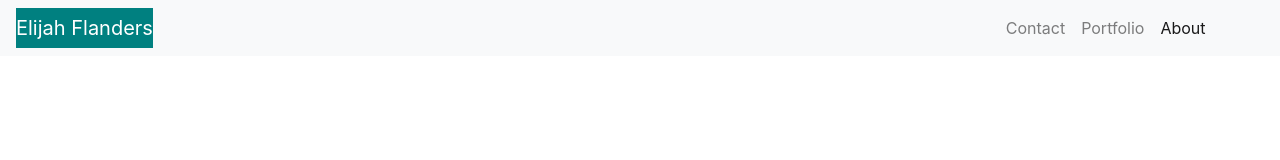
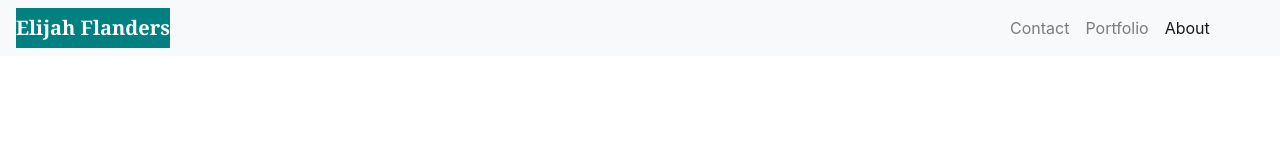
Before and after one commit to ElijahFlanders96/Responsive_Portfolio, a plain HTML site: page index.html in a window 1280 px wide. Drawn offline with nearby package versions, Linux system fonts and the light colour scheme.

Commit message:
Changed the font style and weight to bold Georgia

```diff
--- a/index.html
+++ b/index.html
@@ -12,6 +12,8 @@
             }
         #My-Name {
             color: white;
+            font-family: "Georgia", serif;
+            font-weight: bold;
         }
     </style>
 
```
